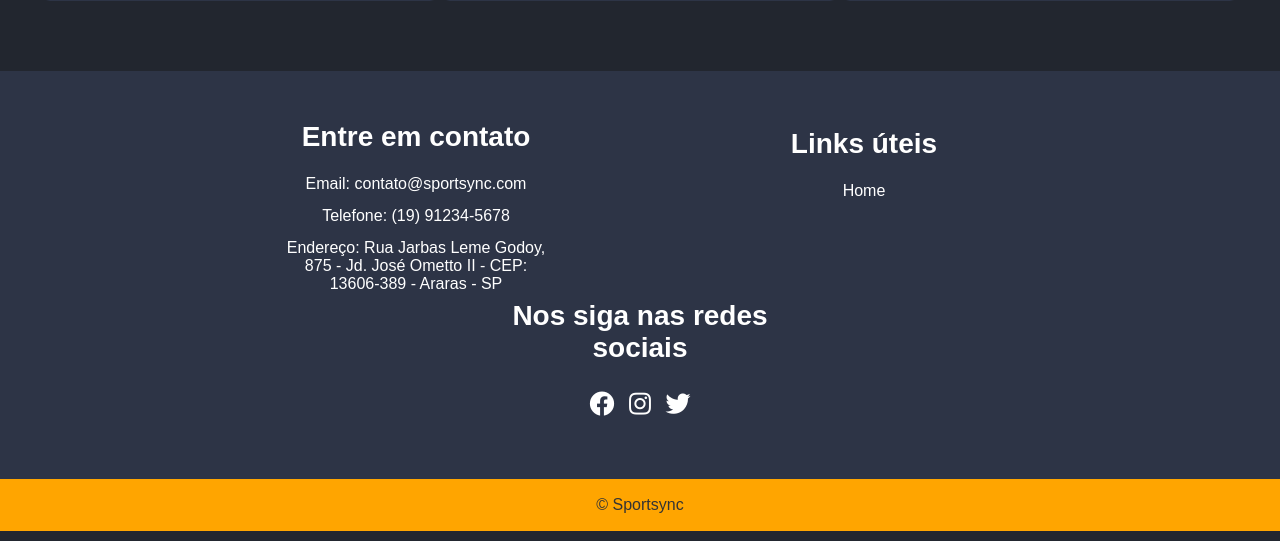
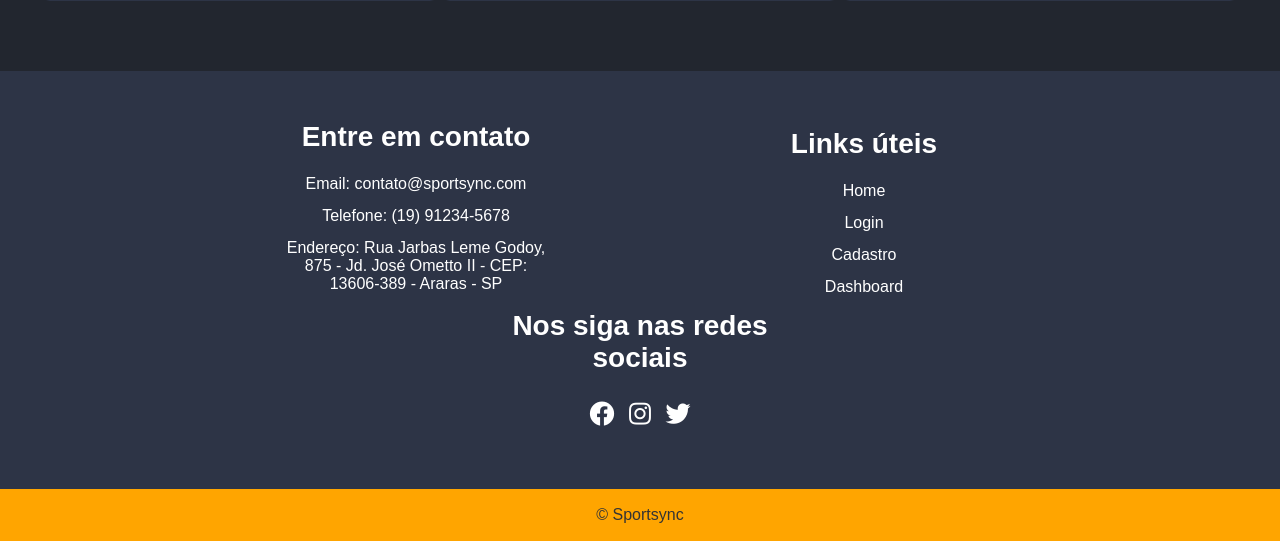
Before and after one commit to igornsferreira/fatec-dsm-pi-4sem, a Django app: page / in a window 1280 px wide. Shown: the part 746-1287 px from the top of the page. Run offline with Django 5.2, Linux system fonts and the light colour scheme.

Commit message:
ajustes footer

```diff
--- a/sportsync/sportsync_app/templates/footer.html
+++ b/sportsync/sportsync_app/templates/footer.html
@@ -13,6 +13,9 @@
             <ul class="list">
                 <h3>Links úteis</h3>
                 <li><a href="">Home</i></a></li>
+                <li><a href="{% url 'login' %}">Login</i></a></li>
+                <li><a href="{% url 'cadastro' %}">Cadastro</i></a></li>
+                <li><a href="{% url 'criarPartidas' %}">Dashboard</i></a></li>
             </ul>
         </div>
         <div class="footer-content">
```
